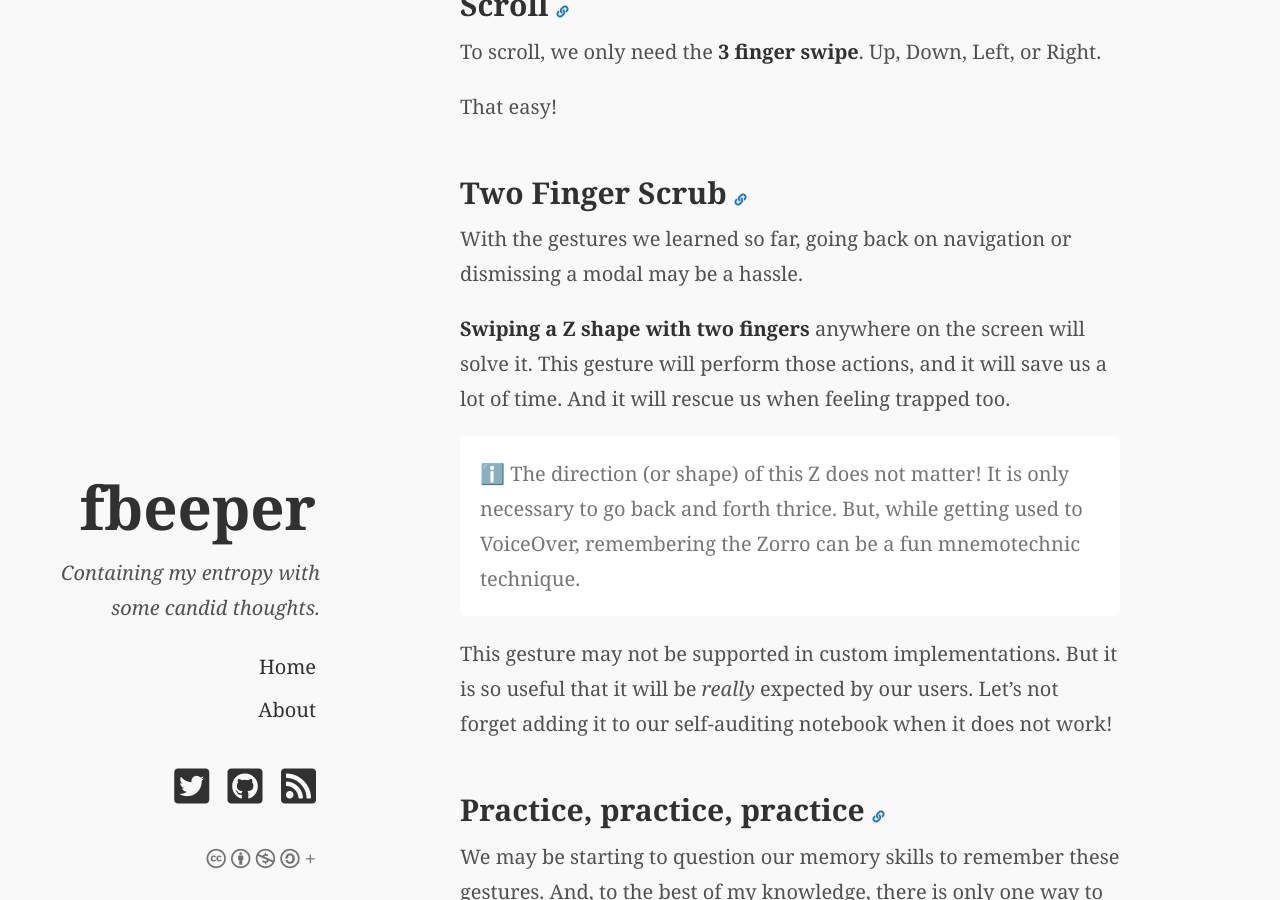
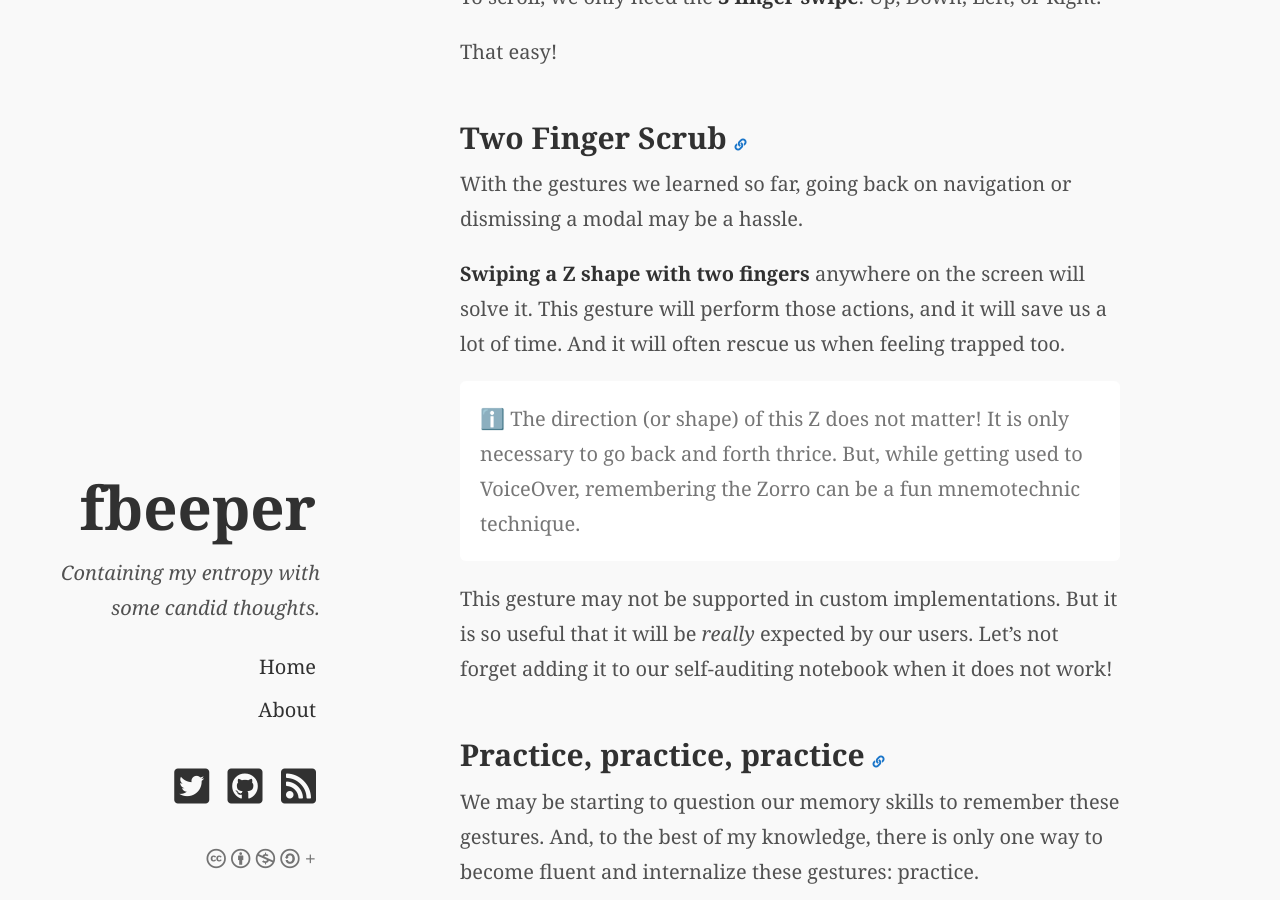
Before and after one commit to fbeeper/fbeeper.github.io, a Jekyll site: the page built from _posts/2020-06-18-VoiceOver-102-Common-Gestures.md, in a window 1280 px wide and 900 px high, scrolled down 1454 px. Built offline with Jekyll 4.4.1, drawn with Linux system fonts in a browser that asks for light colours; nearby versions of some CDN libraries; some web fonts are replaced; some of the changed text lies outside the part shown.

Commit message:
nitpicking the accessibility 102 article

```diff
--- a/_posts/2020-06-18-VoiceOver-102-Common-Gestures.md
+++ b/_posts/2020-06-18-VoiceOver-102-Common-Gestures.md
@@ -41,7 +39,7 @@ That easy!
 
 With the gestures we learned so far, going back on navigation or dismissing a modal may be a hassle.
 
-**Swiping a Z shape with two fingers** anywhere on the screen will solve it. This gesture will perform those actions, and it will save us a lot of time. And it will rescue us when feeling trapped too.
+**Swiping a Z shape with two fingers** anywhere on the screen will solve it. This gesture will perform those actions, and it will save us a lot of time. And it will often rescue us when feeling trapped too.
 
 <div class="message">
 ℹ️ The direction (or shape) of this Z does not matter! It is only necessary to go back and forth thrice. But, while getting used to VoiceOver, remembering the Zorro can be a fun mnemotechnic technique.
```
Also changed, not shown: other parts of _posts/2020-06-18-VoiceOver-102-Common-Gestures.md (+0 -2 lines).
